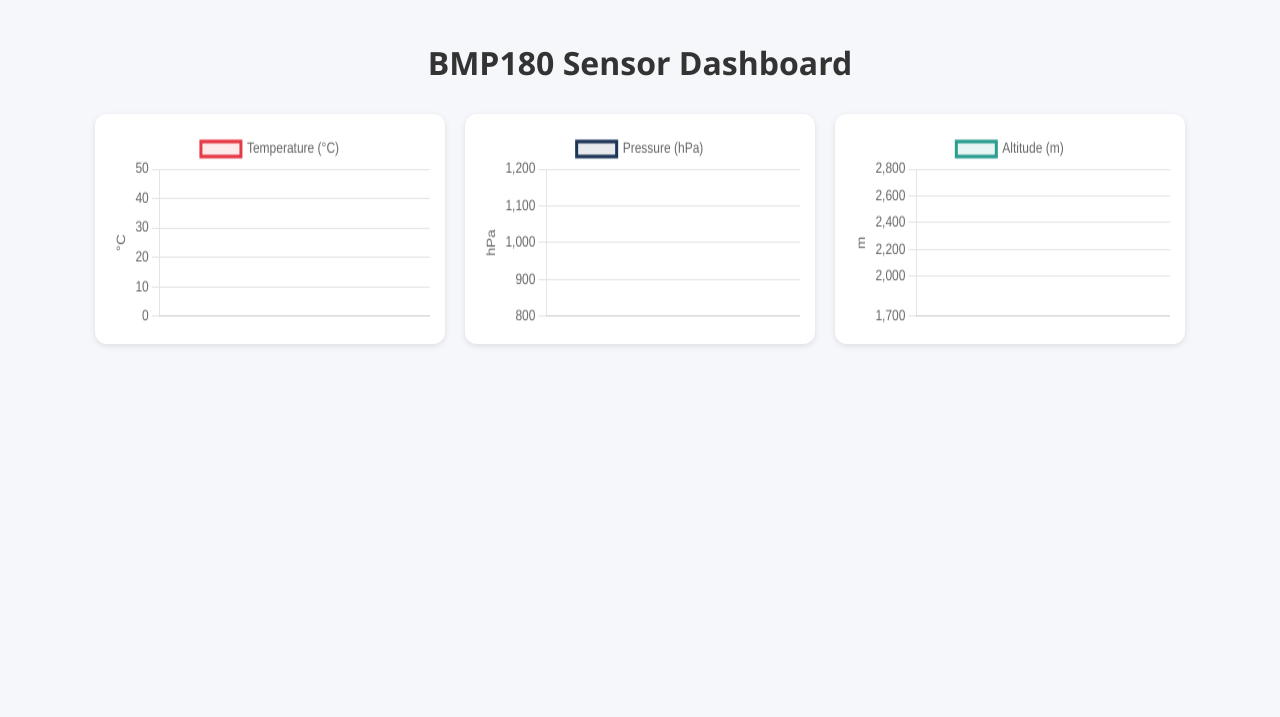
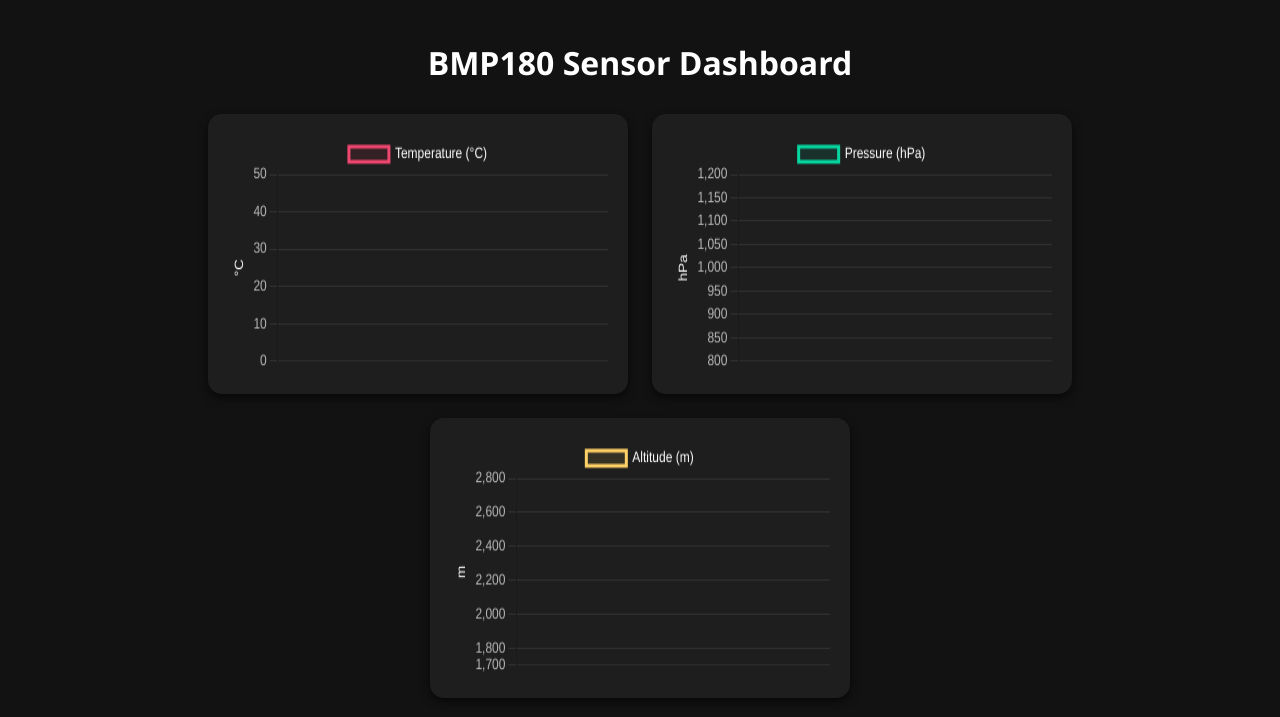
Before and after one commit to twxeric/bmp180_to_AWS, a Flask app: page / in a window 1280 px wide. Shown: the top 717 px of the page. Run offline with Flask 3, Linux system fonts and the light colour scheme.

Commit message:
Dark mode

```diff
--- a/templates/index.html
+++ b/templates/index.html
@@ -7,36 +7,37 @@
   <style>
     body {
       font-family: "Segoe UI", Roboto, sans-serif;
-      background-color: #f5f7fa;
+      background-color: #121212;
+      color: #e0e0e0;
       margin: 0;
       padding: 20px;
-      color: #333;
     }
 
     h1 {
       text-align: center;
       font-size: 2em;
       margin-bottom: 30px;
+      color: #ffffff;
     }
 
     .charts {
       display: flex;
       flex-wrap: wrap;
       justify-content: center;
-      gap: 20px;
+      gap: 24px;
     }
 
     .chart-container {
-      background-color: #fff;
-      padding: 15px;
-      border-radius: 12px;
-      box-shadow: 0 2px 6px rgba(0, 0, 0, 0.1);
-      width: 320px;
+      background-color: #1e1e1e;
+      padding: 20px;
+      border-radius: 14px;
+      box-shadow: 0 4px 10px rgba(0, 0, 0, 0.6);
+      width: 380px;
     }
 
     canvas {
       width: 100% !important;
-      height: 200px !important;
+      height: 240px !important;
     }
   </style>
 </head>
@@ -57,6 +58,27 @@
   </div>
 
   <script>
+    const baseOptions = {
+      responsive: true,
+      plugins: {
+        legend: {
+          labels: {
+            color: '#ffffff'
+          }
+        }
+      },
+      scales: {
+        x: {
+          ticks: { color: '#bbbbbb' },
+          grid: { color: '#333333' }
+        },
+        y: {
+          ticks: { color: '#bbbbbb' },
+          grid: { color: '#333333' }
+        }
+      }
+    };
+
     const tempCtx = document.getElementById('tempChart').getContext('2d');
     const pressCtx = document.getElementById('pressChart').getContext('2d');
     const altCtx = document.getElementById('altChart').getContext('2d');
@@ -67,18 +89,21 @@
         labels: [],
         datasets: [{
           label: 'Temperature (°C)',
-          borderColor: '#e63946',
-          backgroundColor: 'rgba(230, 57, 70, 0.1)',
+          borderColor: '#ef476f',
+          backgroundColor: 'rgba(239, 71, 111, 0.1)',
           data: [],
           tension: 0.3
         }]
       },
       options: {
+        ...baseOptions,
         scales: {
+          ...baseOptions.scales,
           y: {
+            ...baseOptions.scales.y,
             min: 0,
             max: 50,
-            title: { display: true, text: '°C' }
+            title: { display: true, text: '°C', color: '#ffffff' }
           }
         }
       }
@@ -90,18 +115,21 @@
         labels: [],
         datasets: [{
           label: 'Pressure (hPa)',
-          borderColor: '#1d3557',
-          backgroundColor: 'rgba(29, 53, 87, 0.1)',
+          borderColor: '#06d6a0',
+          backgroundColor: 'rgba(6, 214, 160, 0.1)',
           data: [],
           tension: 0.3
         }]
       },
       options: {
+        ...baseOptions,
         scales: {
+          ...baseOptions.scales,
           y: {
+            ...baseOptions.scales.y,
             min: 800,
             max: 1200,
-            title: { display: true, text: 'hPa' }
+            title: { display: true, text: 'hPa', color: '#ffffff' }
           }
         }
       }
@@ -113,18 +141,21 @@
         labels: [],
         datasets: [{
           label: 'Altitude (m)',
-          borderColor: '#2a9d8f',
-          backgroundColor: 'rgba(42, 157, 143, 0.1)',
+          borderColor: '#ffd166',
+          backgroundColor: 'rgba(255, 209, 102, 0.1)',
           data: [],
           tension: 0.3
         }]
       },
       options: {
+        ...baseOptions,
         scales: {
+          ...baseOptions.scales,
           y: {
+            ...baseOptions.scales.y,
             min: 1700,
             max: 2800,
-            title: { display: true, text: 'm' }
+            title: { display: true, text: 'm', color: '#ffffff' }
           }
         }
       }
@@ -152,7 +183,7 @@
       altChart.update();
     }
 
-    setInterval(fetchData, 2000); // Update every 2 seconds
+    setInterval(fetchData, 2000); // Fetch every 2 seconds
   </script>
 </body>
 </html>
```
